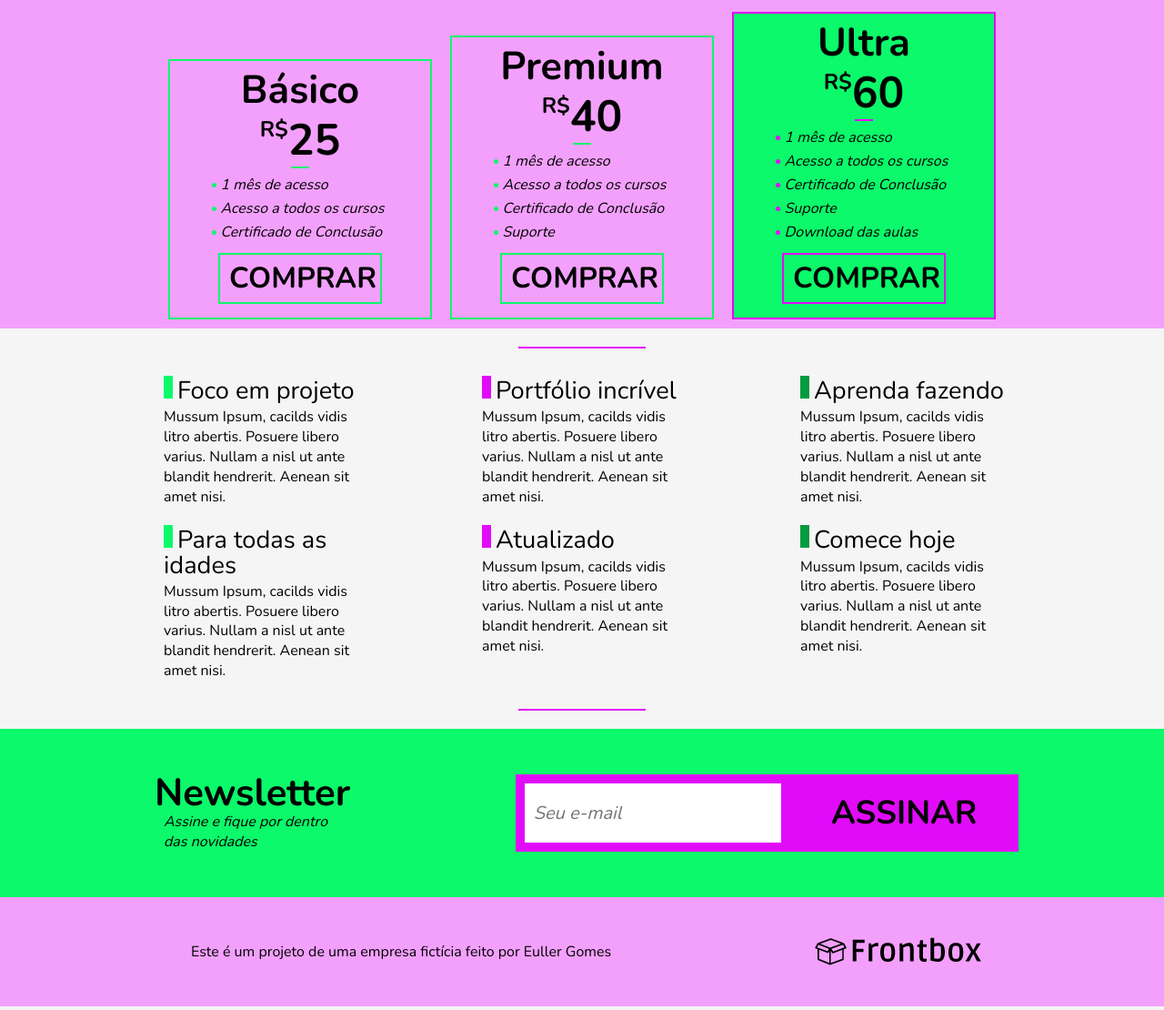
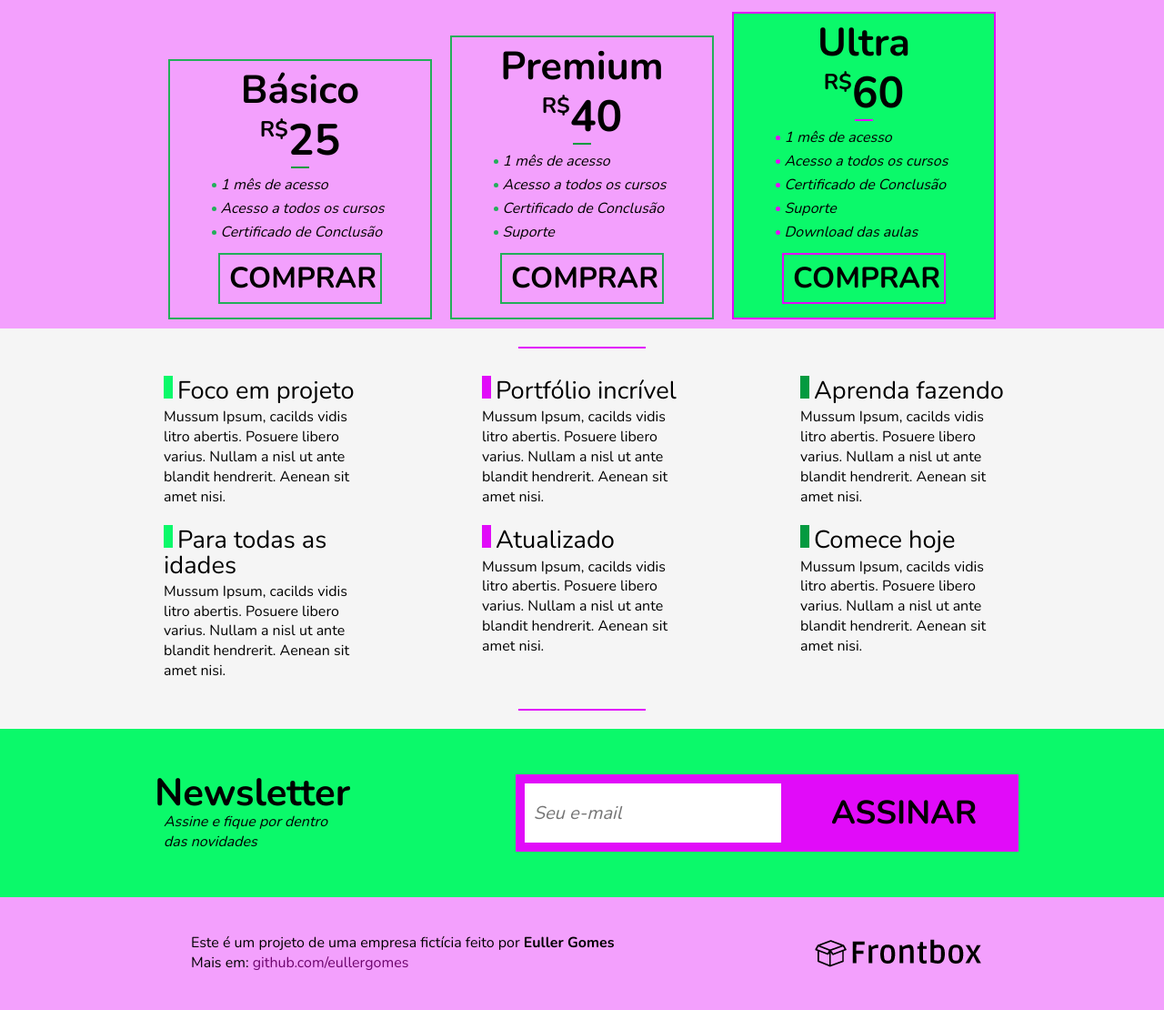
Before and after one commit to eullergomes/frontBox, a plain HTML site: page index.html in a window 1280 px wide. Shown: the part 1413-2523 px from the top of the page at 91% size. Drawn offline with nearby package versions, Linux system fonts and the light colour scheme.

Commit message:
completo

```diff
--- a/css/style.css
+++ b/css/style.css
@@ -31,7 +31,7 @@ a, a:hover a:active, a:link, a:visited{
     color: black;
 }
 
-/* Menu */
+/* 1. Menu */
 .menu-bg{
     background-color: var(--clr-green-light);
 }
@@ -55,7 +55,15 @@ a, a:hover a:active, a:link, a:visited{
 }
 
 .nav-link{
+    /* padding-top: 5px; */
+    /* padding-bottom: 5px; */
     padding: 20px 10px;
+    /* font-size: 1.1rem; */
+}
+
+.nav-link:hover{
+    /* border-bottom: 2px solid var(--clr-pink-dark); */
+    color: #e601ff;
 }
 
 hr{
@@ -157,7 +165,7 @@ img{
 .plano{
     width: 290px;
     margin: 10px;
-    border: 2px solid var(--clr-green-light);
+    border: 2px solid #23ae5a;
 }
 
 .plano-title{
@@ -181,7 +189,7 @@ img{
 }
 
 .plano-divisor{
-    background-color: var(--clr-green-light);
+    background-color: var(--clr-green-dark);
     width: 20px;
     margin: 5px auto;
 }
@@ -205,7 +213,7 @@ img{
     display: block;
     width: 5px;
     height: 5px;
-    background-color: var(--clr-green-light);
+    background-color: #23ae5a;
     margin-right: 5px;
     border-radius: 5px;
 
@@ -220,7 +228,11 @@ img{
     padding: 10px;
     text-align: center;
     text-transform: uppercase;
-    border: 2px solid var(--clr-green-light);
+    border: 2px solid #23ae5a;
+}
+
+.plano-btn:hover{
+    background-color: var(--clr-pink-dark);
 }
 
 /*seleciona o último filho do pai*/
@@ -370,3 +382,16 @@ footer{
     align-items: center;
     justify-content: space-between;
 }
+
+.footer-content img:hover{
+    cursor: pointer;
+}
+
+/* @media (max-width: 600px){
+    .newsletter-container{
+        max-width: 240px;
+    }
+    .newsletter-form{
+        flex-flow: column;
+    }
+} */
--- a/index.html
+++ b/index.html
@@ -173,13 +173,14 @@
                 <input type="email" placeholder="Seu e-mail" class="newsletter-form-input">
                 <button type="submit" class="newsletter-form-submit">Assinar</button>
             </form>
-        </div> <!--newsletter-content-->
+        </div> <!--newsletter-container-->
     </section> <!--newsletter-->
 
     <footer class="footer">
         <div class="footer-container">
             <div class="footer-content">
-                <p>Este é um projeto de uma empresa fictícia feito por Euller Gomes</p>
+                <p>Este é um projeto de uma empresa fictícia feito por <span style="font-weight: bold;">Euller Gomes</span></p>
+                <p>Mais em: <a href="https://github.com/eullergomes" target="_blank" style="color: rgb(109, 4, 109);">github.com/eullergomes</a></p>
             </div>
             <div class="footer-content">
                 <img src="/img/logo.png" alt="Frontbox">
```
